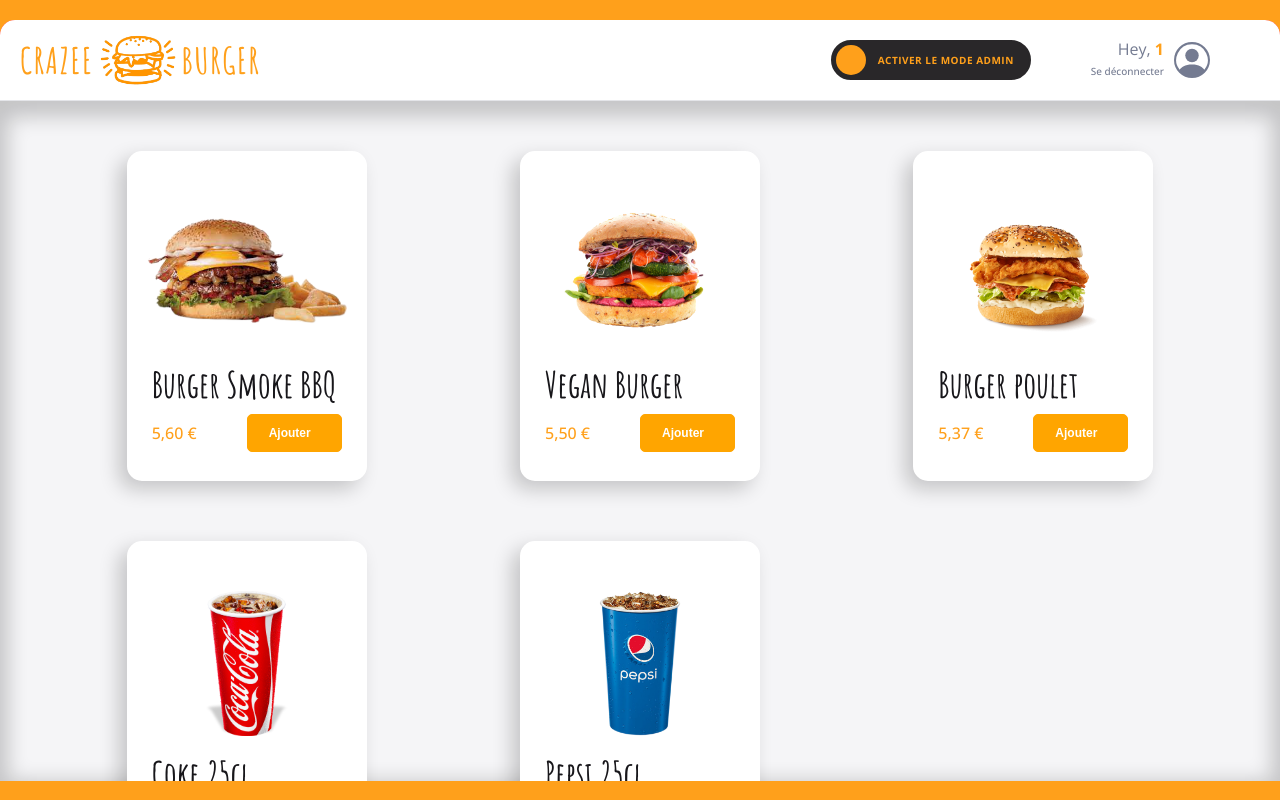
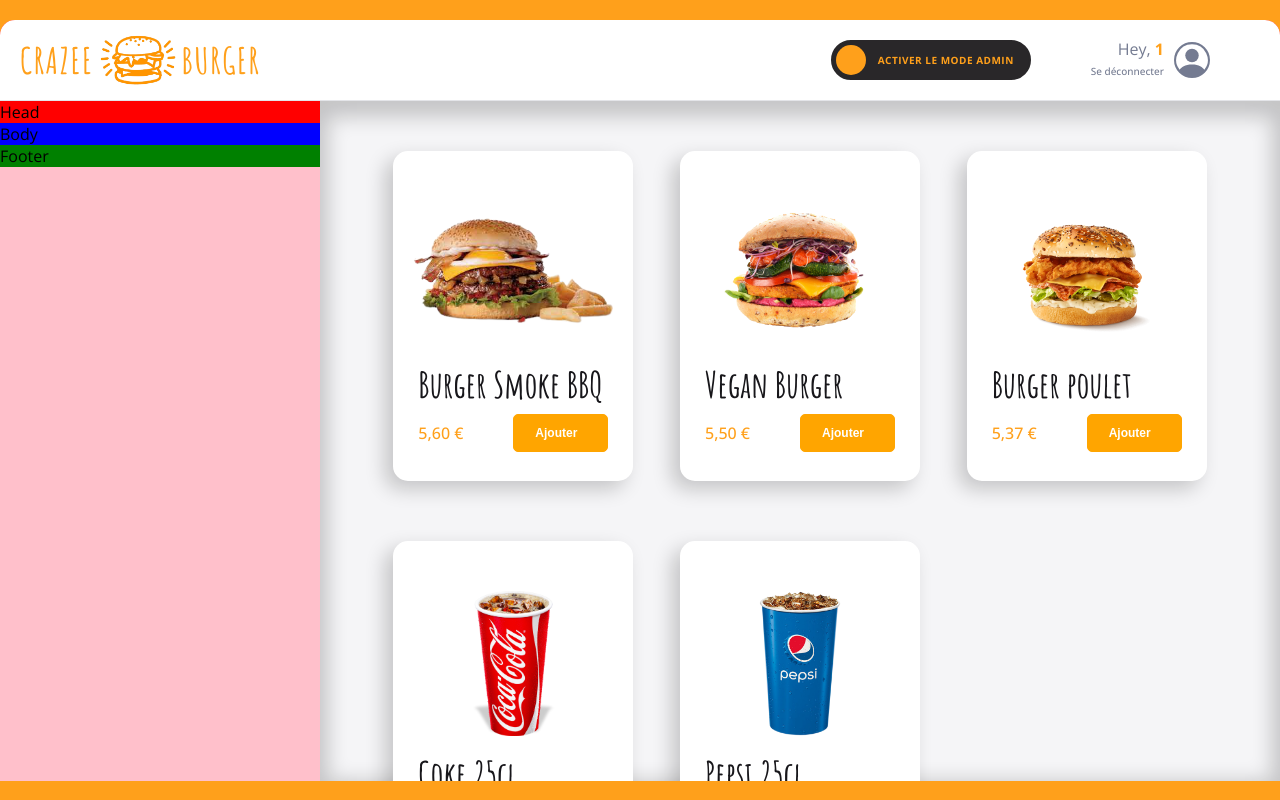
Before and after one commit to NhatHONGUYEN/crazee-burger, a React (Vite) app: page /order/1 in a window 1280 px wide. Built offline with nearby package versions, Linux system fonts and the light colour scheme.

Commit message:
💄 F10: Basket > Add layout

```diff
--- /dev/null
+++ b/src/component/pages/order/Main/Basket.jsx
@@ -0,0 +1,26 @@
+import styled from "styled-components";
+
+export default function Basket() {
+  return (
+    <BasketStyled>
+      <div className="header">Head</div>
+      <div className="body">Body</div>
+      <div className="footer">Footer</div>
+    </BasketStyled>
+  );
+}
+const BasketStyled = styled.div`
+  background: pink;
+  display: flex;
+  flex-direction: column;
+
+  .header {
+    background: red;
+  }
+  .body {
+    background: blue;
+  }
+  .footer {
+    background: green;
+  }
+`;
--- a/src/component/pages/order/Main/Main.jsx
+++ b/src/component/pages/order/Main/Main.jsx
@@ -4,13 +4,14 @@ import Menu from "./Menu/Menu";
 import Admin from "./Admin/Admin";
 import { useContext } from "react";
 import OrderContext from "../../../../context/OrderContext";
+import Basket from "./Basket";
 
 export default function Main() {
   const { isModeAdmin, setIsModeAdmin } = useContext(OrderContext);
 
   return (
     <MainStyled className="main">
-      {/* <div className="basket">Basket</div> */}
+      <Basket />
       <div className="menu-and-admin">
         <Menu />
         {isModeAdmin && <Admin />}
@@ -27,7 +28,7 @@ const MainStyled = styled.div`
   box-shadow: 0px 8px 20px 8px rgba(0, 0, 0, 0.2) inset;
 
   display: grid;
-  grid-template-columns: 1fr;
+  grid-template-columns: 25% 1fr;
 
   /* .basket {
     background: pink;
--- a/src/component/pages/order/Main/Menu/Menu.jsx
+++ b/src/component/pages/order/Main/Menu/Menu.jsx
@@ -72,7 +72,7 @@ export default function Menu() {
 const MenuStyled = styled.div`
   background: ${theme.colors.background_white};
   display: grid;
-  grid-template-columns: repeat(auto-fit, minmax(300px, 1fr));
+  grid-template-columns: repeat(3, 1fr);
   padding: 50px 50px 150px;
   grid-row-gap: 60px;
   justify-items: center;
```
